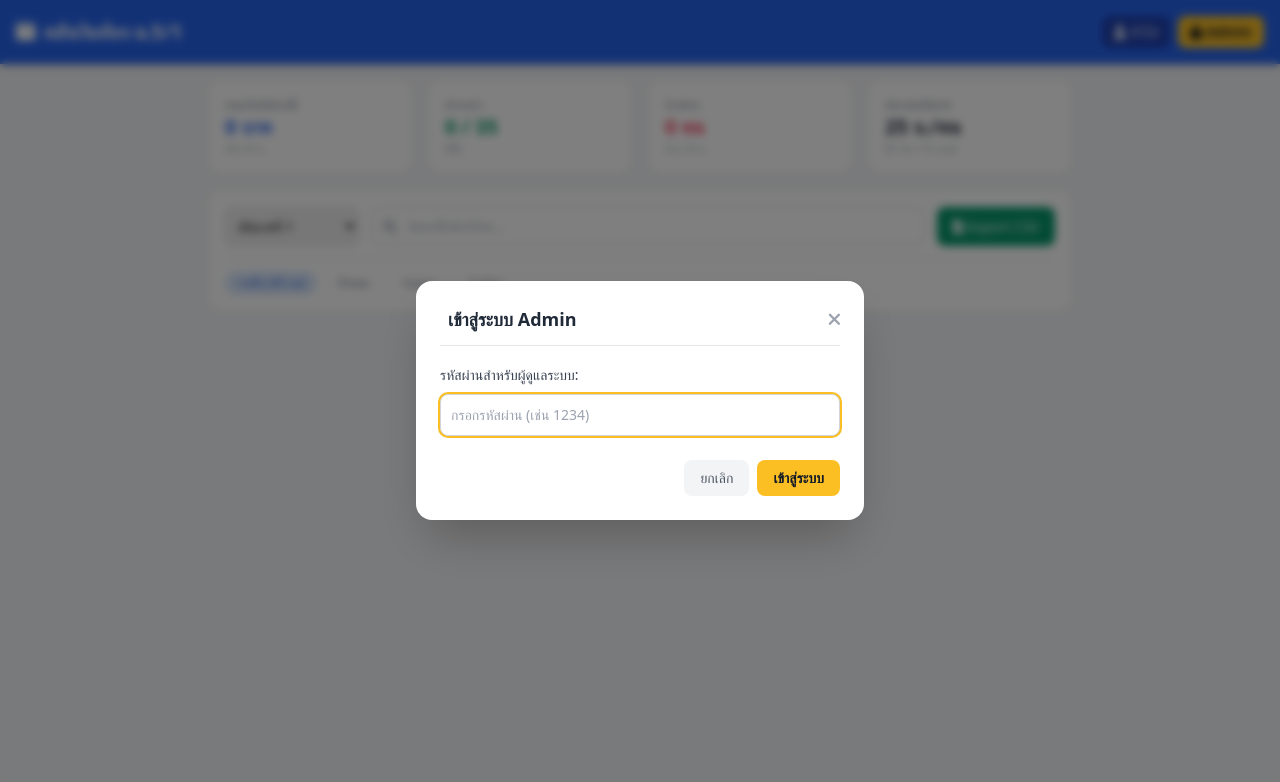
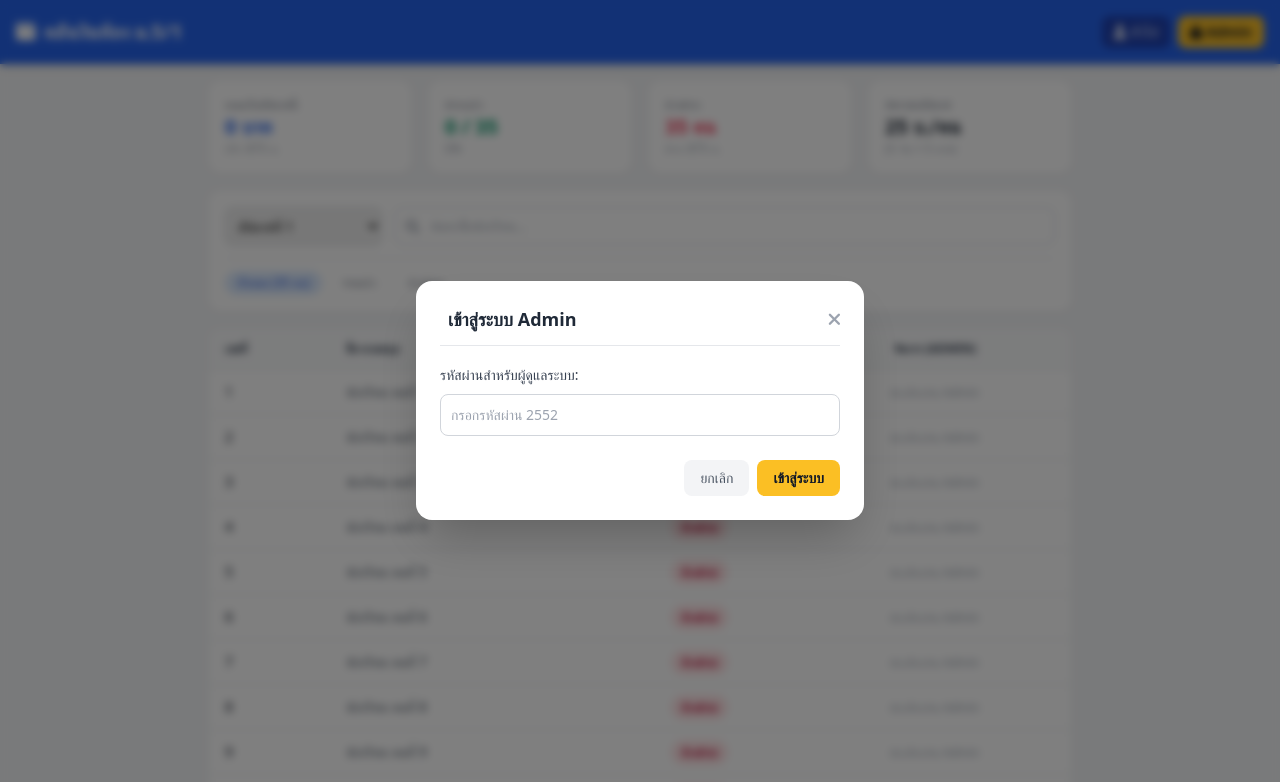
Before and after one commit to panjapon556/M5-1money, a plain HTML site: page index.html in a window 1280 px wide. Both pictures are taken after a click on the button "Admin". Shown: the top 782 px of the page. Drawn offline with nearby package versions, Linux system fonts and the light colour scheme.

Commit message:
Add files via upload

```diff
--- a/index.html
+++ b/index.html
@@ -4,11 +4,10 @@
     <meta charset="UTF-8">
     <meta name="viewport" content="width=device-width, initial-scale=1.0">
     <title>ระบบจัดการเงินห้อง ม.5/1</title>
-    <!-- Tailwind CSS สำหรับจัดสไตล์ -->
     <script src="https://cdn.tailwindcss.com"></script>
     <link href="https://cdnjs.cloudflare.com/ajax/libs/font-awesome/6.0.0/css/all.min.css" rel="stylesheet">
 </head>
-<body class="bg-gray-100 font-sans">
+<body class="bg-gray-100 font-sans pb-10">
 
     <!-- Header / Navbar -->
     <nav class="bg-blue-600 p-4 text-white flex justify-between items-center shadow-md">
@@ -19,9 +18,8 @@
             <button class="bg-blue-800 hover:bg-blue-900 px-3 py-1.5 rounded-lg text-sm flex items-center gap-1">
                 <i class="fa-solid fa-user"></i> ทั่วไป
             </button>
-            <!-- ปุ่ม Admin ที่ผูก onclick เรียบร้อย -->
             <button onclick="openAdminModal()" class="bg-amber-400 hover:bg-amber-500 text-gray-900 font-semibold px-3 py-1.5 rounded-lg text-sm flex items-center gap-1 transition">
-                <i class="fa-solid fa-lock"></i> Admin
+                <i class="fa-solid fa-lock"></i> <span id="adminStatusText">Admin</span>
             </button>
         </div>
     </nav>
@@ -33,18 +31,18 @@
         <div class="grid grid-cols-2 md:grid-cols-4 gap-4">
             <div class="bg-white p-4 rounded-xl shadow-sm border border-gray-100">
                 <p class="text-xs text-gray-500">ยอดเก็บสัปดาห์นี้</p>
-                <p class="text-xl font-bold text-blue-600">0 บาท</p>
-                <p class="text-xs text-gray-400">เป้า: 0 บ.</p>
+                <p id="statTotalPaid" class="text-xl font-bold text-blue-600">0 บาท</p>
+                <p class="text-xs text-gray-400">เป้า: 875 บ.</p>
             </div>
             <div class="bg-white p-4 rounded-xl shadow-sm border border-gray-100">
                 <p class="text-xs text-gray-500">ชำระแล้ว</p>
-                <p class="text-xl font-bold text-emerald-600">0 / 35</p>
-                <p class="text-xs text-gray-400">0%</p>
+                <p id="statPaidCount" class="text-xl font-bold text-emerald-600">0 / 35</p>
+                <p id="statPaidPercent" class="text-xs text-gray-400">0%</p>
             </div>
             <div class="bg-white p-4 rounded-xl shadow-sm border border-gray-100">
                 <p class="text-xs text-gray-500">ค้างชำระ</p>
-                <p class="text-xl font-bold text-rose-500">0 คน</p>
-                <p class="text-xs text-gray-400">ค้าง: 0 บ.</p>
+                <p id="statUnpaidCount" class="text-xl font-bold text-rose-500">35 คน</p>
+                <p id="statUnpaidAmount" class="text-xs text-gray-400">ค้าง: 875 บ.</p>
             </div>
             <div class="bg-white p-4 rounded-xl shadow-sm border border-gray-100">
                 <p class="text-xs text-gray-500">อัตราต่อสัปดาห์</p>
@@ -63,28 +61,43 @@
                     <option value="4">สัปดาห์ที่ 4</option>
                 </select>
                 <div class="relative w-full">
-                    <input type="text" placeholder="ค้นหาชื่อนักเรียน..." class="w-full border border-gray-300 rounded-lg pl-9 pr-3 py-2 text-sm focus:outline-none focus:ring-2 focus:ring-blue-500">
+                    <input type="text" id="searchInput" oninput="renderTable()" placeholder="ค้นหาชื่อนักเรียน..." class="w-full border border-gray-300 rounded-lg pl-9 pr-3 py-2 text-sm focus:outline-none focus:ring-2 focus:ring-blue-500">
                     <i class="fa-solid fa-magnifying-glass absolute left-3 top-2.5 text-gray-400 text-sm"></i>
                 </div>
-                <button class="bg-emerald-600 hover:bg-emerald-700 text-white px-4 py-2 rounded-lg text-sm flex items-center justify-center gap-1 font-medium min-w-max">
-                    <i class="fa-solid fa-file-csv"></i> Export CSV
-                </button>
             </div>
 
             <!-- Tabs Filter -->
             <div class="flex gap-2 border-t pt-3">
-                <button class="bg-blue-100 text-blue-700 font-medium px-3 py-1 rounded-full text-xs">รายชื่อ (35 คน)</button>
-                <button class="text-gray-500 hover:bg-gray-100 px-3 py-1 rounded-full text-xs">ทั้งหมด</button>
-                <button class="text-gray-500 hover:bg-gray-100 px-3 py-1 rounded-full text-xs">จ่ายแล้ว</button>
-                <button class="text-gray-500 hover:bg-gray-100 px-3 py-1 rounded-full text-xs">ค้างชำระ</button>
+                <button onclick="setFilter('all')" id="btnFilterAll" class="bg-blue-100 text-blue-700 font-medium px-3 py-1 rounded-full text-xs">ทั้งหมด (35 คน)</button>
+                <button onclick="setFilter('paid')" id="btnFilterPaid" class="text-gray-500 hover:bg-gray-100 px-3 py-1 rounded-full text-xs">จ่ายแล้ว</button>
+                <button onclick="setFilter('unpaid')" id="btnFilterUnpaid" class="text-gray-500 hover:bg-gray-100 px-3 py-1 rounded-full text-xs">ค้างชำระ</button>
+            </div>
+        </div>
+
+        <!-- Student Table -->
+        <div class="bg-white rounded-xl shadow-sm border border-gray-100 overflow-hidden">
+            <div class="overflow-x-auto">
+                <table class="w-full text-sm text-left text-gray-600">
+                    <thead class="text-xs text-gray-700 uppercase bg-gray-50 border-b">
+                        <tr>
+                            <th class="px-4 py-3">เลขที่</th>
+                            <th class="px-4 py-3">ชื่อ-นามสกุล</th>
+                            <th class="px-4 py-3 text-center">สถานะ</th>
+                            <th class="px-4 py-3 text-center">จัดการ (Admin)</th>
+                        </tr>
+                    </thead>
+                    <tbody id="studentTableBody">
+                        <!-- รายชื่อนักเรียนจะถูกแสดงตรงนี้ -->
+                    </tbody>
+                </table>
             </div>
         </div>
 
     </div>
 
-    <!-- Admin Password Modal (กล่องป๊อบอัปล็อกอิน) -->
+    <!-- Admin Password Modal -->
     <div id="adminModal" class="fixed inset-0 bg-black/50 backdrop-blur-sm hidden flex items-center justify-center z-50 p-4">
-        <div class="bg-white w-full max-w-md rounded-2xl shadow-2xl p-6 space-y-4 transform transition-all">
+        <div class="bg-white w-full max-w-md rounded-2xl shadow-2xl p-6 space-y-4">
             <div class="flex justify-between items-center border-b pb-3">
                 <h3 class="text-lg font-bold text-gray-800 flex items-center gap-2">
                     <i class="fa-solid fa-shield-halved text-amber-500"></i> เข้าสู่ระบบ Admin
@@ -96,8 +109,8 @@
 
             <div class="space-y-2">
                 <label class="text-sm font-medium text-gray-700">รหัสผ่านสำหรับผู้ดูแลระบบ:</label>
-                <input type="password" id="adminPasswordInput" placeholder="กรอกรหัสผ่าน (เช่น 1234)" class="w-full border border-gray-300 rounded-lg p-2.5 text-sm focus:ring-2 focus:ring-amber-400 focus:outline-none">
-                <p id="errorMessage" class="text-xs text-rose-500 hidden">รหัสผ่านไม่ถูกต้อง กรุณาลองใหม่อีกครั้ง</p>
+                <input type="password" id="adminPasswordInput" placeholder="กรอกรหัสผ่าน 2552" class="w-full border border-gray-300 rounded-lg p-2.5 text-sm focus:ring-2 focus:ring-amber-400 focus:outline-none">
+                <p id="errorMessage" class="text-xs text-rose-500 hidden">รหัสผ่านไม่ถูกต้อง!</p>
             </div>
 
             <div class="flex gap-2 justify-end pt-2">
@@ -107,52 +120,113 @@
         </div>
     </div>
 
-    <!-- JavaScript Control Section -->
+    <!-- JavaScript Data & Control -->
     <script>
         let isAdminLoggedIn = false;
+        let currentFilter = 'all';
 
-        // ฟังก์ชั่นเปิด Modal ล็อกอิน
+        // รายชื่อนักเรียนตัวอย่าง 35 คน (สามารถแก้ไขชื่อ-นามสกุลจริงได้ตรงนี้)
+        let students = Array.from({ length: 35 }, (_, i) => ({
+            id: i + 1,
+            name: `นักเรียน คนที่ ${i + 1}`,
+            paid: false
+        }));
+
+        // ฟังก์ชั่นเริ่มการทำงานเมื่อเปิดหน้าเว็บ
+        document.addEventListener('DOMContentLoaded', () => {
+            renderTable();
+        });
+
+        // ฟังก์ชั่นวาดตารางรายชื่อนักเรียน
+        function renderTable() {
+            const tbody = document.getElementById('studentTableBody');
+            const searchKeyword = document.getElementById('searchInput').value.toLowerCase();
+            tbody.innerHTML = '';
+
+            let paidCount = 0;
+
+            students.forEach(student => {
+                if (student.paid) paidCount++;
+
+                // การกรองข้อมูลค้นหาและแท็บ
+                const matchSearch = student.name.toLowerCase().includes(searchKeyword);
+                const matchFilter = (currentFilter === 'all') ||
+                                    (currentFilter === 'paid' && student.paid) ||
+                                    (currentFilter === 'unpaid' && !student.paid);
+
+                if (matchSearch && matchFilter) {
+                    const tr = document.createElement('tr');
+                    tr.className = 'border-b hover:bg-gray-50';
+                    tr.innerHTML = `
+                        <td class="px-4 py-3 font-medium text-gray-900">${student.id}</td>
+                        <td class="px-4 py-3">${student.name}</td>
+                        <td class="px-4 py-3 text-center">
+                            ${student.paid
+                                ? `<span class="bg-emerald-100 text-emerald-700 px-2.5 py-1 rounded-full text-xs font-semibold">จ่ายแล้ว</span>`
+                                : `<span class="bg-rose-100 text-rose-700 px-2.5 py-1 rounded-full text-xs font-semibold">ค้างชำระ</span>`}
+                        </td>
+                        <td class="px-4 py-3 text-center">
+                            ${isAdminLoggedIn
+                                ? `<button onclick="togglePayStatus(${student.id})" class="text-xs px-3 py-1 rounded-lg font-medium transition ${student.paid ? 'bg-gray-200 hover:bg-gray-300 text-gray-700' : 'bg-emerald-600 hover:bg-emerald-700 text-white'}">
+                                    ${student.paid ? 'ยกเลิก' : 'ติ๊กจ่าย'}
+                                   </button>`
+                                : `<span class="text-xs text-gray-400">ต้องล็อกอิน Admin</span>`}
+                        </td>
+                    `;
+                    tbody.appendChild(tr);
+                }
+            });
+
+            // อัปเดตการ์ดสรุปยอด
+            document.getElementById('statPaidCount').innerText = `${paidCount} / 35`;
+            document.getElementById('statTotalPaid').innerText = `${paidCount * 25} บาท`;
+            document.getElementById('statPaidPercent').innerText = `${Math.round((paidCount / 35) * 100)}%`;
+            document.getElementById('statUnpaidCount').innerText = `${35 - paidCount} คน`;
+            document.getElementById('statUnpaidAmount').innerText = `ค้าง: ${(35 - paidCount) * 25} บ.`;
+        }
+
+        // ฟังก์ชั่นสลับสถานะการจ่ายเงิน
+        function togglePayStatus(studentId) {
+            const student = students.find(s => s.id === studentId);
+            if (student) {
+                student.paid = !student.paid;
+                renderTable();
+            }
+        }
+
+        // ฟังก์ชั่นเลือกแท็บกรอง
+        function setFilter(filterType) {
+            currentFilter = filterType;
+            renderTable();
+        }
+
+        // ฟังก์ชั่น Admin Modal
         function openAdminModal() {
             if (isAdminLoggedIn) {
                 alert("คุณอยู่ในระบบ Admin เรียบร้อยแล้ว");
                 return;
             }
-            const modal = document.getElementById('adminModal');
-            const input = document.getElementById('adminPasswordInput');
-            const errorMsg = document.getElementById('errorMessage');
-
-            input.value = '';
-            errorMsg.classList.add('hidden');
-            modal.classList.remove('hidden');
-            input.focus();
+            document.getElementById('adminPasswordInput').value = '';
+            document.getElementById('errorMessage').classList.add('hidden');
+            document.getElementById('adminModal').classList.remove('hidden');
         }
 
-        // ฟังก์ชั่นปิด Modal
         function closeAdminModal() {
             document.getElementById('adminModal').classList.add('hidden');
         }
 
-        // ฟังก์ชั่นตรวจสอบรหัสผ่าน
         function verifyAdminPassword() {
             const input = document.getElementById('adminPasswordInput').value;
-            const errorMsg = document.getElementById('errorMessage');
-
-            if (input === '1234') {
+            if (input === '2552') {
                 isAdminLoggedIn = true;
+                document.getElementById('adminStatusText').innerText = 'Admin (เปิดอยู่)';
                 closeAdminModal();
-                alert('ล็อกอินเข้าสู่ระบบ Admin สำเร็จ!');
-                // สามารถเพิ่มโค้ดเปิดใช้งานฟีเจอร์ Admin ตรงนี้ได้
+                alert('เข้าสู่ระบบ Admin สำเร็จ! ตอนนี้คุณสามารถกด "ติ๊กจ่าย" รายชื่อนักเรียนได้แล้ว');
+                renderTable();
             } else {
-                errorMsg.classList.remove('hidden');
+                document.getElementById('errorMessage').classList.remove('hidden');
             }
         }
-
-        // ให้กด Enter ในช่องรหัสผ่านเพื่อล็อกอินได้
-        document.getElementById('adminPasswordInput')?.addEventListener('keyup', function(e) {
-            if (e.key === 'Enter') {
-                verifyAdminPassword();
-            }
-        });
     </script>
 </body>
 </html>
```
